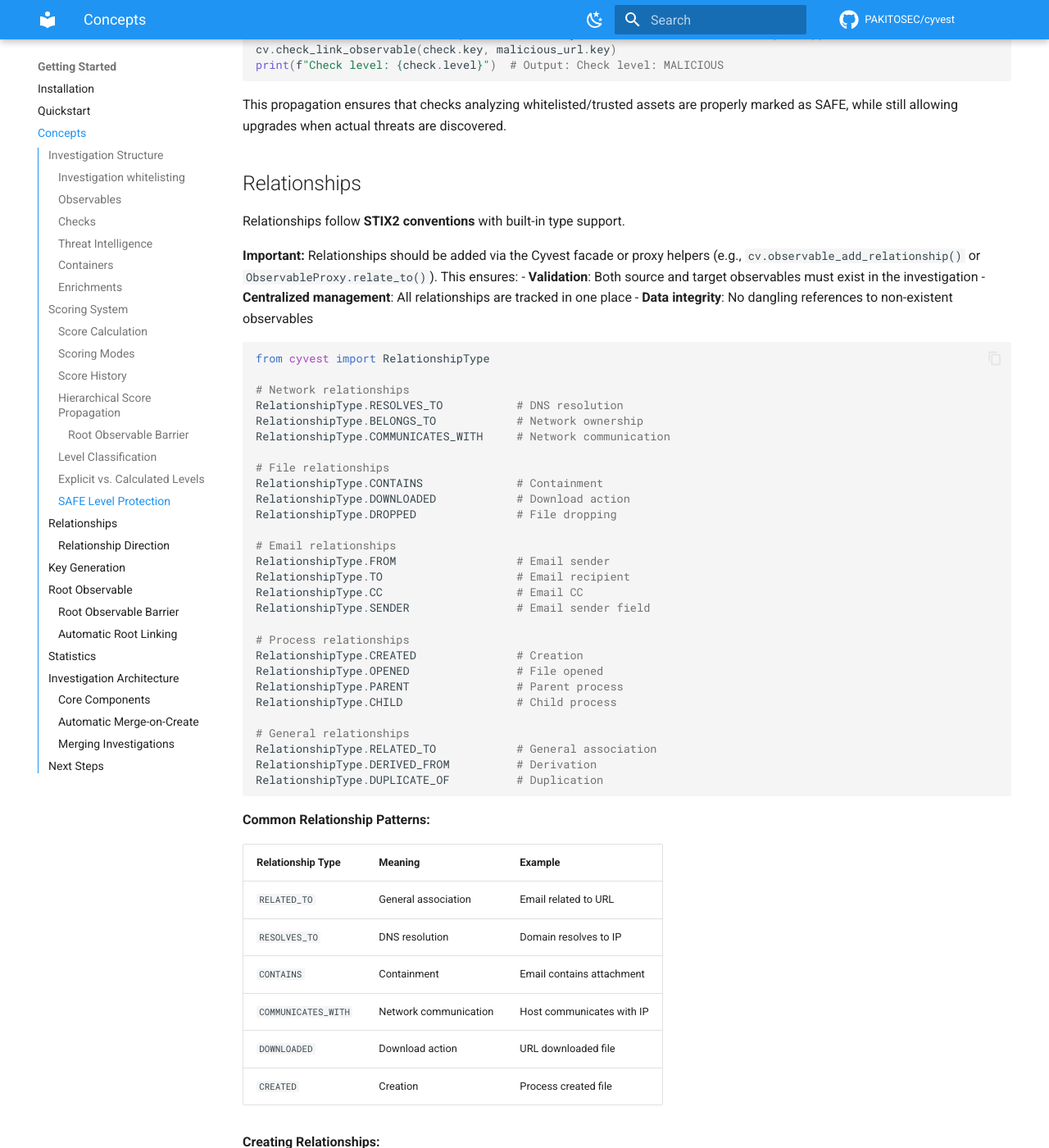
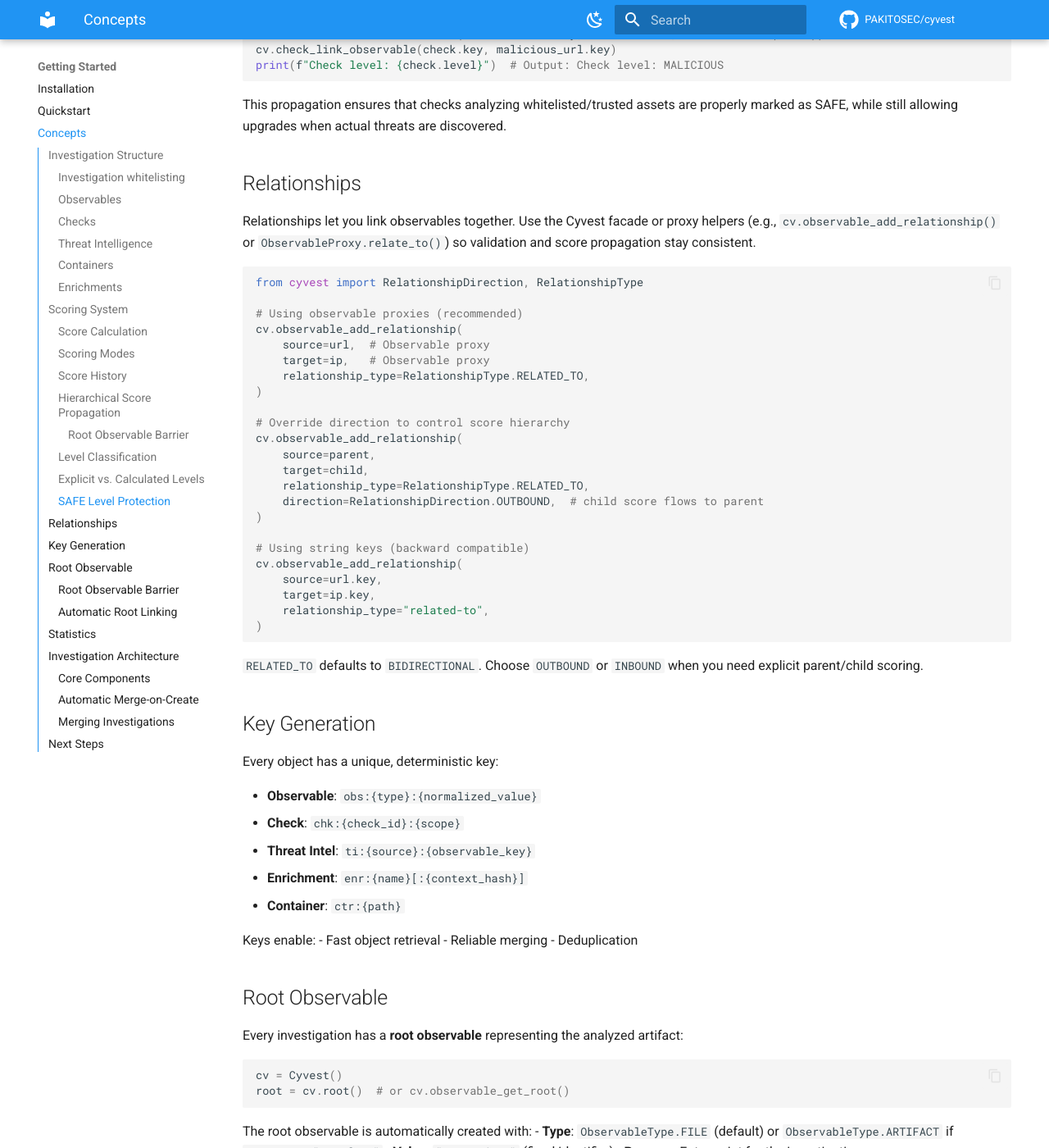
Before and after one commit to PakitoSec/cyvest, an MkDocs documentation site: the page built from docs/getting-started/concepts.md, in a window 1280 px wide and 1400 px high, scrolled down 11602 px. Shown: the whole window at 82% size. Built offline with MkDocs 1.6.1 and Material for MkDocs 9.7.7, drawn with Linux system fonts in a browser that asks for light colours; comment, search, counter and statistics services are not loaded; some of the changed text lies outside the part shown.

Commit message:
refactor(relationship): relationship simplification handling and scoring in Cyvest
- Updated relationship types to default to bidirectional, simplifying usage and enhancing clarity in the API.
- Changed instances of specific relationship types (e.g., RESOLVES_TO, DOWNLOADED) to the more generic RELATED_TO to promote flexibility.
- Introduced a new scoring mode option in the Investigation class to allow for SUM scoring alongside the existing MAX mode.
- Enhanced documentation to reflect changes in relationship direction defaults and scoring behavior.
- Added new tests to ensure proper functionality of observable and relationship types, including backward compatibility with string types.
- Improved type handling for observables and relationships, ensuring enums are used consistently throughout the codebase.

````diff
--- a/docs/getting-started/concepts.md
+++ b/docs/getting-started/concepts.md
@@ -32,7 +32,7 @@ Whitelist entries are included in JSON/Markdown exports so downstream systems ca
 - Email addresses, hostnames
 - Any entity that can be analyzed
 
-Cyvest supports **STIX2-compliant observable types** with built-in enums for type safety and IDE autocomplete.
+Cyvest ships enums for common observable types to keep your investigations consistent.
 
 Each observable has:
 - **Type**: The kind of artifact (can use `ObservableType` enum or string)
@@ -56,7 +56,7 @@ Each observable has:
 >
 > Dictionary fields are merged by default; pass `merge_extra=False` (or `merge_data=False`) to overwrite them completely.
 
-**STIX2 Observable Types:**
+**Observable Types:**
 
 ```python
 from cyvest import ObservableType
@@ -329,7 +329,7 @@ ip = cv.observable_create("ip", "198.51.100.42")
 cv.observable_add_threat_intel(ip.key, "abuseipdb", score=Decimal("8.0"))
 
 # Domain resolves to IP (OUTBOUND by default)
-cv.observable_add_relationship(domain, ip, RelationshipType.RESOLVES_TO)
+cv.observable_add_relationship(domain, ip, RelationshipType.RELATED_TO, RelationshipDirection.OUTBOUND)
 
 # Result: domain score = max(2.0, 8.0) = 8.0 (includes child IP score)
 print(f"Domain score: {domain.score}")  # 8.0
@@ -344,7 +344,7 @@ url = cv.observable_create("url", "http://evil.com/payload")
 cv.observable_add_threat_intel(url.key, "urlscan", score=Decimal("3.0"))
 
 # File downloaded from URL (INBOUND by default for DOWNLOADED)
-cv.observable_add_relationship(malware, url, RelationshipType.DOWNLOADED)
+cv.observable_add_relationship(malware, url, RelationshipType.RELATED_TO, RelationshipDirection.INBOUND)
 
 # Result: URL is parent, gets file's score
 print(f"File score: {malware.score}")  # 9.0
@@ -359,7 +359,7 @@ host2 = cv.observable_create("ip", "10.0.1.20")
 cv.observable_add_threat_intel(host2.key, "ids", score=Decimal("2.0"))
 
 # Hosts communicate (BIDIRECTIONAL by default)
-cv.observable_add_relationship(host1, host2, RelationshipType.COMMUNICATES_WITH)
+cv.observable_add_relationship(host1, host2, RelationshipType.RELATED_TO)
 
 # Result: No hierarchical propagation, each keeps own score
 print(f"Host1 score: {host1.score}")  # 7.0
@@ -373,10 +373,10 @@ cv.observable_add_threat_intel(domain2.key, "source", score=Decimal("1.0"))
 ip2 = cv.observable_create("ip", "192.0.2.1")
 cv.observable_add_threat_intel(ip2.key, "source", score=Decimal("5.0"))
 
-# Override RESOLVES_TO to BIDIRECTIONAL (no hierarchy)
+# Override default to BIDIRECTIONAL (no hierarchy)
 cv.observable_add_relationship(
     domain2, ip2,  # Observable proxies
-    RelationshipType.RESOLVES_TO,
+    RelationshipType.RELATED_TO,
     RelationshipDirection.BIDIRECTIONAL
 )
 
@@ -400,8 +400,8 @@ cv.observable_add_threat_intel(parent.key, "source2", score=Decimal("2.0"))
 child = cv.observable_create("ip", "203.0.113.10")
 cv.observable_add_threat_intel(child.key, "source3", score=Decimal("9.0"))
 
-cv.observable_add_relationship(grandparent.key, parent.key, "resolves-to")
-cv.observable_add_relationship(parent.key, child.key, "resolves-to")
+cv.observable_add_relationship(grandparent.key, parent.key, "related-to", RelationshipDirection.OUTBOUND)
+cv.observable_add_relationship(parent.key, child.key, "related-to", RelationshipDirection.OUTBOUND)
 
 # Scores propagate all the way up:
 # child = 9.0
@@ -583,153 +583,35 @@ This propagation ensures that checks analyzing whitelisted/trusted assets are pr
 
 ## Relationships
 
-Relationships follow **STIX2 conventions** with built-in type support.
-
-**Important:** Relationships should be added via the Cyvest facade or proxy helpers (e.g., `cv.observable_add_relationship()` or `ObservableProxy.relate_to()`). This ensures:
-- **Validation**: Both source and target observables must exist in the investigation
-- **Centralized management**: All relationships are tracked in one place
-- **Data integrity**: No dangling references to non-existent observables
+Relationships let you link observables together. Use the Cyvest facade or proxy helpers (e.g., `cv.observable_add_relationship()` or `ObservableProxy.relate_to()`) so validation and score propagation stay consistent.
 
 ```python
-from cyvest import RelationshipType
+from cyvest import RelationshipDirection, RelationshipType
 
-# Network relationships
-RelationshipType.RESOLVES_TO           # DNS resolution
-RelationshipType.BELONGS_TO            # Network ownership
-RelationshipType.COMMUNICATES_WITH     # Network communication
-
-# File relationships
-RelationshipType.CONTAINS              # Containment
-RelationshipType.DOWNLOADED            # Download action
-RelationshipType.DROPPED               # File dropping
-
-# Email relationships
-RelationshipType.FROM                  # Email sender
-RelationshipType.TO                    # Email recipient
-RelationshipType.CC                    # Email CC
-RelationshipType.SENDER                # Email sender field
-
-# Process relationships
-RelationshipType.CREATED               # Creation
-RelationshipType.OPENED                # File opened
-RelationshipType.PARENT                # Parent process
-RelationshipType.CHILD                 # Child process
-
-# General relationships
-RelationshipType.RELATED_TO            # General association
-RelationshipType.DERIVED_FROM          # Derivation
-RelationshipType.DUPLICATE_OF          # Duplication
-```
-
-**Common Relationship Patterns:**
-
-| Relationship Type | Meaning | Example |
-|------------------|---------|---------|
-| `RELATED_TO` | General association | Email related to URL |
-| `RESOLVES_TO` | DNS resolution | Domain resolves to IP |
-| `CONTAINS` | Containment | Email contains attachment |
-| `COMMUNICATES_WITH` | Network communication | Host communicates with IP |
-| `DOWNLOADED` | Download action | URL downloaded file |
-| `CREATED` | Creation | Process created file |
-
-**Creating Relationships:**
-
-```python
 # Using observable proxies (recommended)
 cv.observable_add_relationship(
     source=url,  # Observable proxy
     target=ip,   # Observable proxy
-    relationship_type=RelationshipType.RESOLVES_TO
+    relationship_type=RelationshipType.RELATED_TO,
+)
+
+# Override direction to control score hierarchy
+cv.observable_add_relationship(
+    source=parent,
+    target=child,
+    relationship_type=RelationshipType.RELATED_TO,
+    direction=RelationshipDirection.OUTBOUND,  # child score flows to parent
 )
 
 # Using string keys (backward compatible)
 cv.observable_add_relationship(
     source=url.key,
     target=ip.key,
-    relationship_type=RelationshipType.RESOLVES_TO
-)
-
-# Mix observable proxies and keys
-cv.observable_add_relationship(
-    source=email,      # Observable proxy
-    target=url.key,    # String key
-    relationship_type="related-to"
-)
-
-# Custom relationship types
-cv.observable_add_relationship(
-    source=obs1,
-    target=obs2,
-    relationship_type="custom-relationship"
+    relationship_type="related-to",
 )
 ```
 
-### Relationship Direction
-
-Relationships support directional semantics with **automatic semantic defaults**:
-
-```python
-from cyvest import RelationshipType
-
-# Automatically gets OUTBOUND (domain → IP)
-# Accepts observable proxies directly
-cv.observable_add_relationship(domain, ip, RelationshipType.RESOLVES_TO)
-
-# Automatically gets INBOUND (file ← URL)
-cv.observable_add_relationship(malware_file, download_url, RelationshipType.DOWNLOADED)
-
-# Automatically gets BIDIRECTIONAL (host ↔ host)
-cv.observable_add_relationship(host1, host2, RelationshipType.COMMUNICATES_WITH)
-
-# Can still override semantic defaults if needed
-cv.observable_add_relationship(
-    domain, ip,  # Observable proxies
-    RelationshipType.RESOLVES_TO,
-    RelationshipDirection.INBOUND  # explicit override
-)
-
-# Using the fluent helpers (also uses semantic defaults)
-# Accepts observable proxies or string keys
-url.relate_to(domain, RelationshipType.RELATED_TO)  # auto: BIDIRECTIONAL
-```
-
-**Semantic Default Directions:**
-
-Each relationship type automatically gets the most appropriate direction:
-
-| Relationship Type | Default Direction | Symbol | Rationale |
-|-------------------|-------------------|--------|-----------|
-| `RESOLVES_TO` | OUTBOUND | → | Domain resolves to IP |
-| `BELONGS_TO` | OUTBOUND | → | IP belongs to network/AS |
-| `COMMUNICATES_WITH` | BIDIRECTIONAL | ↔ | Mutual communication |
-| `CONTAINS` | OUTBOUND | → | Container holds item |
-| `DOWNLOADED` | INBOUND | ← | File from source |
-| `DROPPED` | INBOUND | ← | File from dropper |
-| `FROM` | INBOUND | ← | Email from sender |
-| `SENDER` | INBOUND | ← | Email from sender |
-| `TO`, `CC`, `BCC` | OUTBOUND | → | Email to recipient |
-| `CREATED` | OUTBOUND | → | Creator to created |
-| `OPENED` | OUTBOUND | → | Opener to opened |
-| `PARENT` | OUTBOUND | → | Parent to child |
-| `CHILD` | INBOUND | ← | Child from parent |
-| `RELATED_TO` | BIDIRECTIONAL | ↔ | Symmetric association |
-| `DERIVED_FROM` | INBOUND | ← | Derived from source |
-| `DUPLICATE_OF` | BIDIRECTIONAL | ↔ | Symmetric duplication |
-
-**Visualization:**
-
-Direction symbols automatically appear in:
-- Terminal output with Rich formatting
-- Markdown exports for documentation
-- Investigation graphs and trees
-
-```markdown
-# Example markdown output
-- **Relationships:**
-  - resolves-to → obs:ipv4-addr:192.0.2.1
-  - downloaded ← obs:url:http://malware.com/payload
-  - communicates-with ↔ obs:ipv4-addr:10.0.1.50
-```
+`RELATED_TO` defaults to `BIDIRECTIONAL`. Choose `OUTBOUND` or `INBOUND` when you need explicit parent/child scoring.
 
 ## Key Generation
 
````
Also changed, not shown: README.md (+10 -89 lines), docs/getting-started/quickstart.md (+8 -9 lines), docs/index.md (+3 -3 lines), docs/shared-investigation-context.md (+2 -2 lines), 11 other files.
